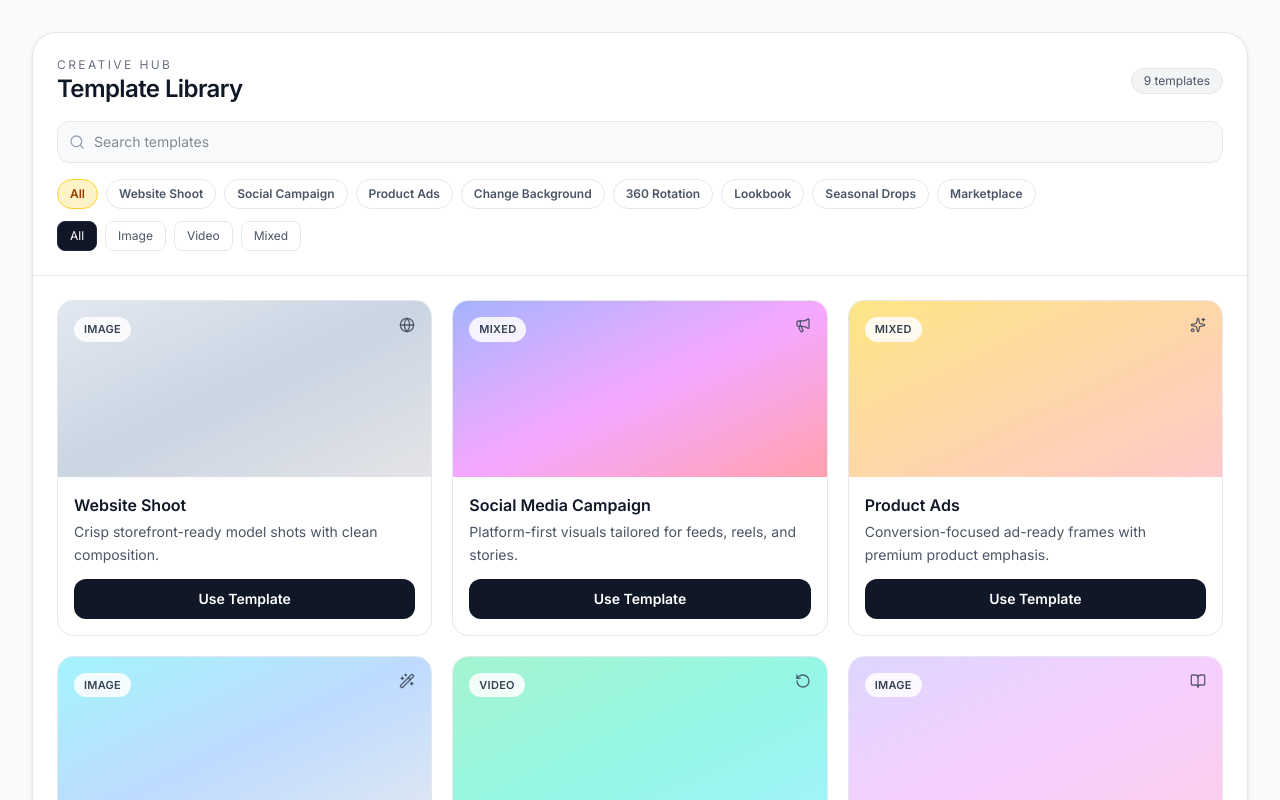
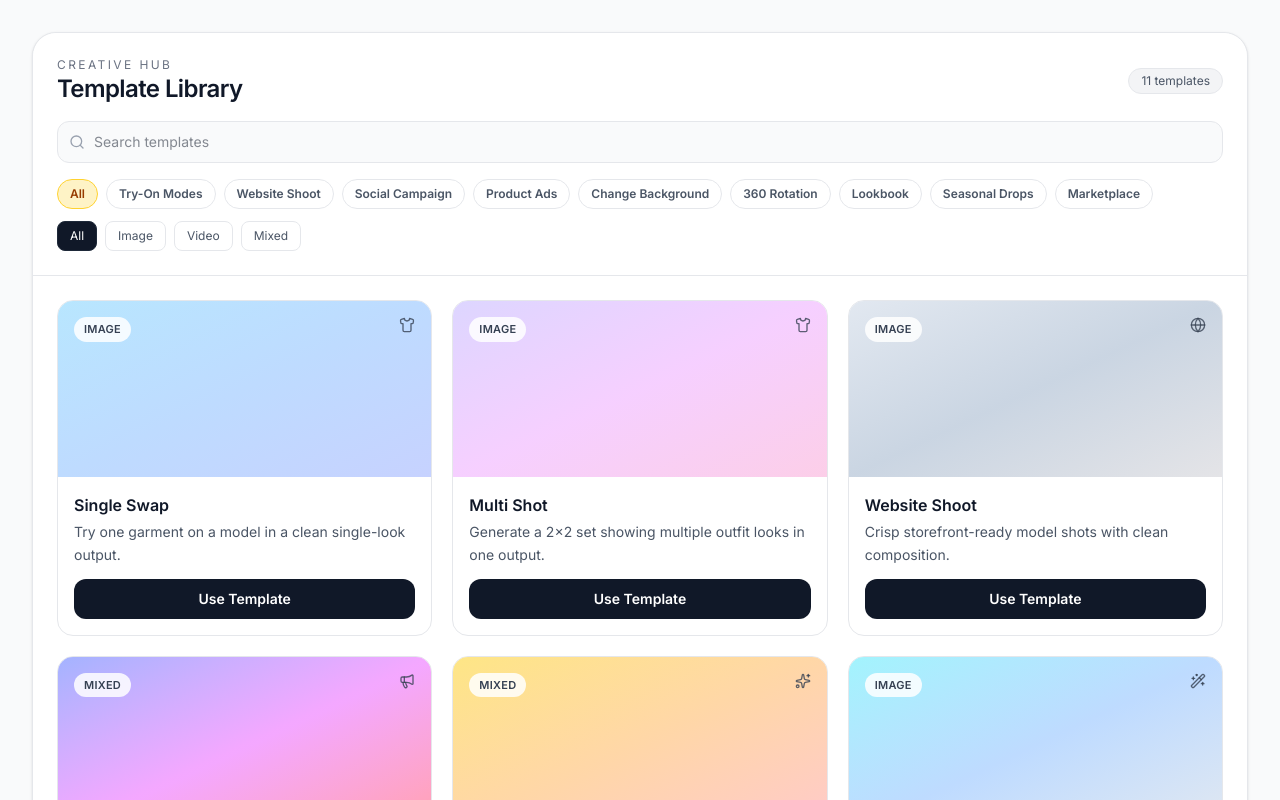
Before and after one commit to sharu28/fit-check, a Next.js app: page /ui-preview/templates in a window 1280 px wide. Shown: the top 800 px of the page. Built offline with nearby package versions, Linux system fonts and the light colour scheme; no server answers.

Commit message:
Refine templates UI and add review screenshots

```diff
--- a/app/api/generate/image/route.ts
+++ b/app/api/generate/image/route.ts
@@ -168,7 +168,7 @@ export async function POST(request: NextRequest) {
     if (scene) fullPrompt += ` Scene: ${scene}.`;
     if (visualStyle) fullPrompt += ` Visual style: ${visualStyle}.`;
     if (mode === 'panel')
-      fullPrompt += ' Use the reference garment panel image and show all outfits in a 2x2 grid panel output.';
+      fullPrompt += ' Use the reference garment panel image and show all outfits in a 2x2 multi-shot output.';
 
     // Create kie.ai task
     const imageInputs = [
--- a/app/app/page.tsx
+++ b/app/app/page.tsx
@@ -267,6 +267,9 @@ export default function HomePage() {
     setSelectedTemplate(template);
     if (template.targetTool === 'style-studio') {
       setPrompt(template.defaultPrompt);
+      if (template.generationMode) {
+        setMode(template.generationMode);
+      }
       setCurrentTool('style-studio');
     } else {
       video.setPrompt(template.defaultPrompt);
@@ -320,6 +323,11 @@ export default function HomePage() {
                 <>
                   <h4 className="mt-1 text-sm font-semibold text-gray-900">{selectedTemplate.title}</h4>
                   <p className="mt-2 text-sm text-gray-600">{selectedTemplate.description}</p>
+                  {selectedTemplate.targetTool === 'style-studio' && selectedTemplate.generationMode && (
+                    <p className="mt-2 text-xs text-gray-500">
+                      Generation mode: {selectedTemplate.generationMode === 'single' ? 'Single Swap' : 'Multi Shot'}
+                    </p>
+                  )}
                   <p className="mt-3 text-xs text-gray-500">
                     Next tool: {selectedTemplate.targetTool === 'style-studio' ? 'Virtual Try-On' : 'Video'}
                   </p>
@@ -347,8 +355,6 @@ export default function HomePage() {
 
             <GarmentGrid
               garments={garments}
-              mode={mode}
-              onModeChange={setMode}
               onGarmentChange={handleGarmentChange}
               onSaveUpload={gallery.saveUpload}
               savingId={gallery.savingId}
--- a/components/GarmentGrid.tsx
+++ b/components/GarmentGrid.tsx
@@ -1,15 +1,13 @@
 'use client';
 
 import { useState } from 'react';
-import { Shirt, ChevronDown, Save, Loader2, Eraser } from 'lucide-react';
+import { Shirt, Save, Loader2, Eraser } from 'lucide-react';
 import { ImageUploader } from './ImageUploader';
 import { MAX_GARMENTS } from '@/lib/constants';
-import type { UploadedImage, GenerationMode } from '@/types';
+import type { UploadedImage } from '@/types';
 
 interface GarmentGridProps {
   garments: UploadedImage[];
-  mode: GenerationMode;
-  onModeChange: (mode: GenerationMode) => void;
   onGarmentChange: (image: UploadedImage | null, index: number) => void;
   onSaveUpload?: (image: UploadedImage, saveId: string) => void;
   savingId: string | null;
@@ -20,8 +18,6 @@ interface GarmentGridProps {
 
 export function GarmentGrid({
   garments,
-  mode,
-  onModeChange,
   onGarmentChange,
   onSaveUpload,
   savingId,
@@ -59,20 +55,9 @@ export function GarmentGrid({
         <div className="flex items-center gap-2">
           <Shirt size={14} /> Garment / Outfit
         </div>
-        <div className="relative">
-          <select
-            value={mode}
-            onChange={(e) => onModeChange(e.target.value as GenerationMode)}
-            className="appearance-none bg-gray-100 hover:bg-gray-200 pl-3 pr-7 py-1 rounded-md text-xs font-bold text-gray-700 cursor-pointer focus:outline-none focus:ring-1 focus:ring-gray-300"
-          >
-            <option value="single">Single Swap</option>
-            <option value="panel">Grid Panel</option>
-          </select>
-          <ChevronDown
-            size={10}
-            className="absolute right-2 top-1/2 -translate-y-1/2 text-gray-500 pointer-events-none"
-          />
-        </div>
+        <span className="rounded-md bg-gray-100 px-2.5 py-1 text-[10px] font-semibold text-gray-600">
+          Mode via template
+        </span>
       </div>
 
       <div
--- a/components/TemplatesExplorer.tsx
+++ b/components/TemplatesExplorer.tsx
@@ -12,7 +12,9 @@ import {
   Clapperboard,
   CalendarClock,
   Store,
+  Shirt,
 } from 'lucide-react';
+import type { GenerationMode } from '@/types';
 
 export interface TemplateOption {
   id: string;
@@ -22,10 +24,33 @@ export interface TemplateOption {
   description: string;
   defaultPrompt: string;
   targetTool: 'style-studio' | 'video-generator';
+  generationMode?: GenerationMode;
   accentClass: string;
 }
 
 const TEMPLATE_OPTIONS: TemplateOption[] = [
+  {
+    id: 'single-swap',
+    title: 'Single Swap',
+    category: 'tryon',
+    format: 'image',
+    description: 'Try one garment on a model in a clean single-look output.',
+    defaultPrompt: 'Dress the person in the provided garment, maintaining their natural appearance.',
+    targetTool: 'style-studio',
+    generationMode: 'single',
+    accentClass: 'from-sky-200 via-blue-200 to-indigo-200',
+  },
+  {
+    id: 'multi-shot',
+    title: 'Multi Shot',
+    category: 'tryon',
+    format: 'image',
+    description: 'Generate a 2x2 set showing multiple outfit looks in one output.',
+    defaultPrompt: 'Dress the person in the provided garments and present each look clearly.',
+    targetTool: 'style-studio',
+    generationMode: 'panel',
+    accentClass: 'from-violet-200 via-fuchsia-200 to-pink-200',
+  },
   {
     id: 'website-shoot',
     title: 'Website Shoot',
@@ -34,6 +59,7 @@ const TEMPLATE_OPTIONS: TemplateOption[] = [
     description: 'Crisp storefront-ready model shots with clean composition.',
     defaultPrompt: 'Create polished ecommerce hero images with studio lighting and clean framing.',
     targetTool: 'style-studio',
+    generationMode: 'single',
     accentClass: 'from-slate-200 via-slate-300 to-zinc-200',
   },
   {
@@ -44,6 +70,7 @@ const TEMPLATE_OPTIONS: TemplateOption[] = [
     description: 'Platform-first visuals tailored for feeds, reels, and stories.',
     defaultPrompt: 'Generate bold campaign visuals with social-first framing, energetic styling, and trend-driven composition.',
     targetTool: 'style-studio',
+    generationMode: 'single',
     accentClass: 'from-indigo-300 via-fuchsia-300 to-rose-300',
   },
   {
@@ -54,6 +81,7 @@ const TEMPLATE_OPTIONS: TemplateOption[] = [
     description: 'Conversion-focused ad-ready frames with premium product emphasis.',
     defaultPrompt: 'Design ad-ready fashion visuals that highlight garment details and conversion-focused composition.',
     targetTool: 'style-studio',
+    generationMode: 'single',
     accentClass: 'from-amber-200 via-orange-200 to-red-200',
   },
   {
@@ -64,6 +92,7 @@ const TEMPLATE_OPTIONS: TemplateOption[] = [
     description: 'Swap environments fast for studio, street, editorial, or seasonal sets.',
     defaultPrompt: 'Replace the background with a premium branded set while preserving realistic lighting and shadows.',
     targetTool: 'style-studio',
+    generationMode: 'single',
     accentClass: 'from-cyan-200 via-blue-200 to-slate-200',
   },
   {
@@ -84,6 +113,7 @@ const TEMPLATE_OPTIONS: TemplateOption[] = [
     description: 'High-fashion editorial layouts for seasonal collections.',
     defaultPrompt: 'Create an editorial lookbook aesthetic with intentional styling, dramatic lighting, and premium art direction.',
     targetTool: 'style-studio',
+    generationMode: 'single',
     accentClass: 'from-violet-200 via-fuchsia-200 to-pink-200',
   },
   {
@@ -104,6 +134,7 @@ const TEMPLATE_OPTIONS: TemplateOption[] = [
     description: 'Holiday and campaign-ready concepts for launch windows.',
     defaultPrompt: 'Generate seasonal launch visuals with cohesive art direction and campaign storytelling.',
     targetTool: 'style-studio',
+    generationMode: 'single',
     accentClass: 'from-rose-200 via-red-200 to-amber-200',
   },
   {
@@ -114,12 +145,14 @@ const TEMPLATE_OPTIONS: TemplateOption[] = [
     description: 'Clean listing-compliant assets for marketplaces and catalogs.',
     defaultPrompt: 'Create compliant product listing images with neutral backgrounds and accurate garment detail.',
     targetTool: 'style-studio',
+    generationMode: 'single',
     accentClass: 'from-zinc-200 via-stone-200 to-neutral-300',
   },
 ];
 
 const CATEGORY_LABELS: Record<string, string> = {
   all: 'All',
+  tryon: 'Try-On Modes',
   website: 'Website Shoot',
   social: 'Social Campaign',
   ads: 'Product Ads',
@@ -131,6 +164,7 @@ const CATEGORY_LABELS: Record<string, string> = {
 };
 
 const CATEGORY_ICONS: Record<string, typeof Globe> = {
+  tryon: Shirt,
   website: Globe,
   social: Megaphone,
   ads: Sparkles,
```
Also changed, not shown: 4 other files (tests, documents, lock files or other folders).
